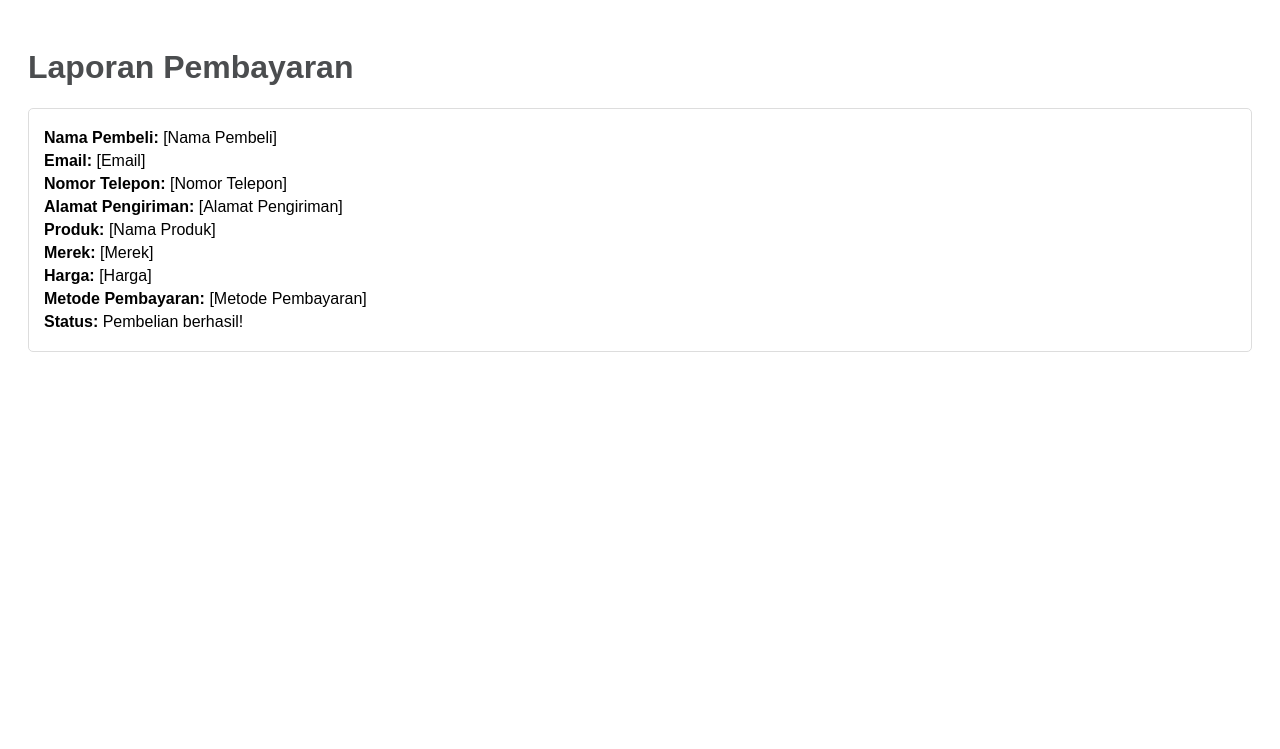
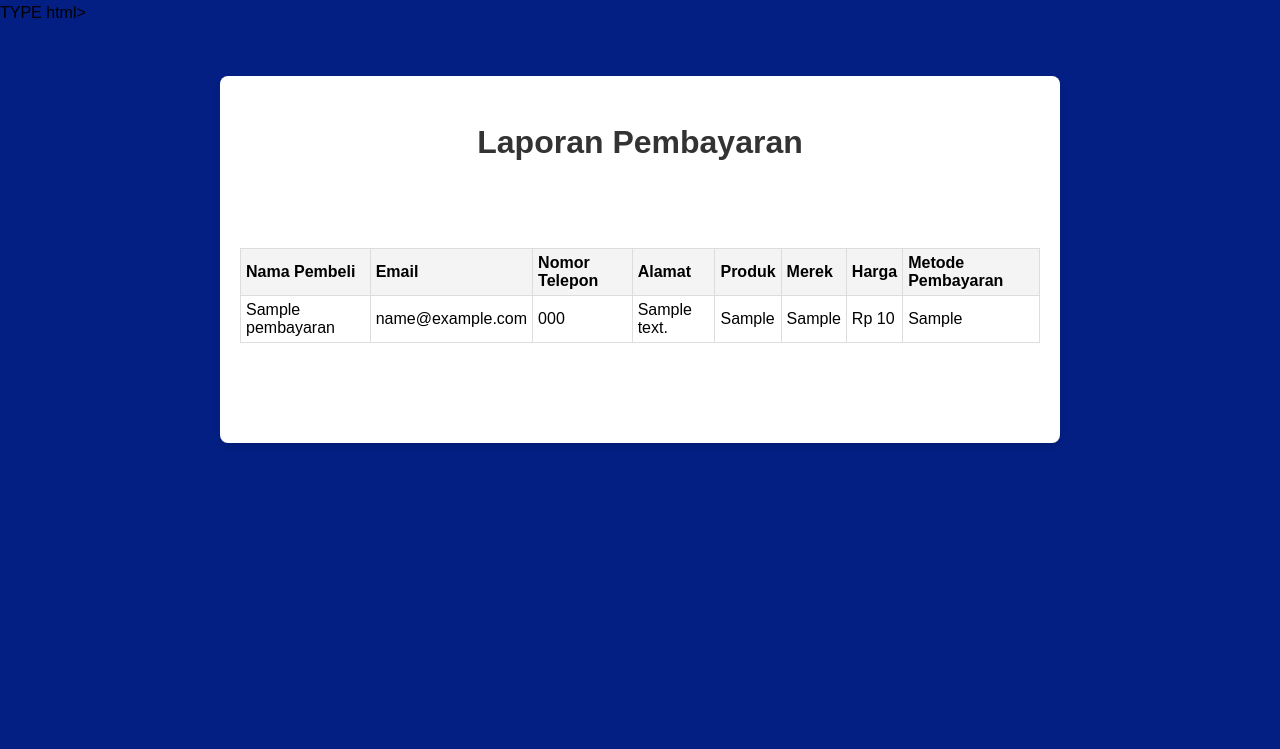
Before and after one commit to bhisma12/UAS_BB233, a PHP site: page /laporan.php in a window 1280 px wide. Shown: the top 749 px of the page. Run offline with PHP 8.4, Linux system fonts and the light colour scheme; tables that the repository leaves empty or names only in its code hold one stand-in row (values such as "Sample post").

Commit message:
Update laporan.php

```diff
--- a/laporan.php
+++ b/laporan.php
@@ -1,5 +1,4 @@
-
-<!DOCTYPE html>
+TYPE html>
 <html lang="en">
 <head>
     <meta charset="UTF-8">
@@ -7,36 +6,106 @@
     <title>Laporan Pembayaran</title>
     <style>
         body {
-            font-family: Arial, sans-serif;
+            font-family: 'Arial', sans-serif;
+            line-height: 1.6;
+            background-color:rgb(3, 31, 131);
+            margin: 0;
+            padding: 0;
+        }
+        .container {
+            max-width: 800px;
+            margin: 50px auto;
             padding: 20px;
+            background-color: #fff;
+            box-shadow: 0 4px 6px rgba(0, 0, 0, 0.1);
+            border-radius: 8px;
         }
         h1 {
-            color: #4B4D4F;
+            color: #333;
+            text-align: center;
+            margin-bottom: 20px;
         }
-        .report {
+        table {
+            width: 100%;
+            border-collapse: collapse;
+            margin: 80px 0;
+        }
+        table, th, td {
             border: 1px solid #ddd;
-            padding: 15px;
-            border-radius: 5px;
+        }
+        th, td {
+            padding: 5px;
+            text-align: left;
+        }
+        th {
+            background-color: #f4f4f4;
+        }
+        .status {
+            text-align: center;
+            font-weight: bold;
+            color: #28a745;
             margin-top: 20px;
-        }
-        .report p {
-            margin: 5px 0;
         }
     </style>
 </head>
 <body>
 
-<h1>Laporan Pembayaran</h1>
-<div class="report">
-    <p><strong>Nama Pembeli:</strong> [Nama Pembeli]</p>
-    <p><strong>Email:</strong> [Email]</p>
-    <p><strong>Nomor Telepon:</strong> [Nomor Telepon]</p>
-    <p><strong>Alamat Pengiriman:</strong> [Alamat Pengiriman]</p>
-    <p><strong>Produk:</strong> [Nama Produk]</p>
-    <p><strong>Merek:</strong> [Merek]</p>
-    <p><strong>Harga:</strong> [Harga]</p>
-    <p><strong>Metode Pembayaran:</strong> [Metode Pembayaran]</p>
-    <p><strong>Status:</strong> Pembelian berhasil!</p>
+<div class="container">
+    <h1>Laporan Pembayaran</h1>
+    <table>
+        <thead>
+            <tr>
+                <th>Nama Pembeli</th>
+                <th>Email</th>
+                <th>Nomor Telepon</th>
+                <th>Alamat</th>
+                <th>Produk</th>
+                <th>Merek</th>
+                <th>Harga</th>
+                <th>Metode Pembayaran</th>
+            </tr>
+        </thead>
+        <tbody>
+            <?php
+            // Koneksi ke database
+            $servername = "localhost";
+            $username = "root";
+            $password = "";
+            $dbname = "laporan_pembayaran";
+
+            $conn = new mysqli($servername, $username, $password, $dbname);
+
+            // Periksa koneksi
+            if ($conn->connect_error) {
+                die("Koneksi gagal: " . $conn->connect_error);
+            }
+
+            // Ambil data dari tabel
+            $sql = "SELECT * FROM pembayaran";
+            $result = $conn->query($sql);
+
+            if ($result->num_rows > 0) {
+                // Output data per baris
+                while ($row = $result->fetch_assoc()) {
+                    echo "<tr>
+                            <td>" . htmlspecialchars($row['nama_pembeli'] ?? 'Tidak ada') . "</td>
+                            <td>" . htmlspecialchars($row['email'] ?? 'Tidak ada') . "</td>
+                            <td>" . htmlspecialchars($row['nomor_telepon'] ?? 'Tidak ada') . "</td>
+                            <td>" . htmlspecialchars($row['alamat_pengiriman'] ?? 'Tidak ada') . "</td>
+                            <td>" . htmlspecialchars($row['produk'] ?? 'Tidak ada') . "</td>
+                            <td>" . htmlspecialchars($row['merek'] ?? 'Tidak ada') . "</td>
+                            <td>Rp " . number_format($row['harga'] ?? 0, 0, ',', '.') . "</td>
+                            <td>" . htmlspecialchars($row['metode_pembayaran'] ?? 'Tidak ada') . "</td>
+                        </tr>";
+                }
+            } else {
+                echo "<tr><td colspan='9'>Tidak ada data</td></tr>";
+            }
+
+            $conn->close();
+            ?>
+        </tbody>
+    </table>
 </div>
 
 </body>
```
